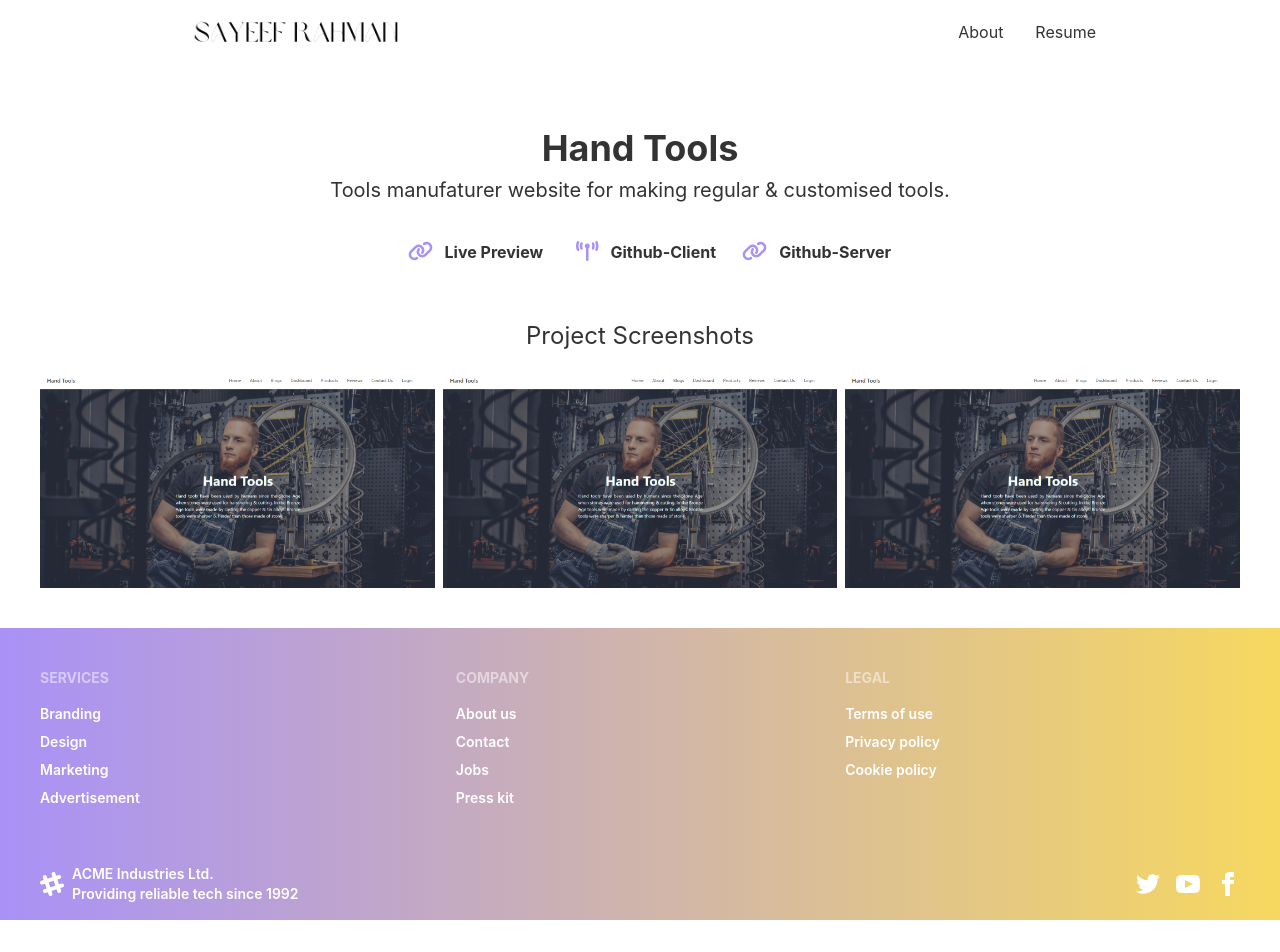
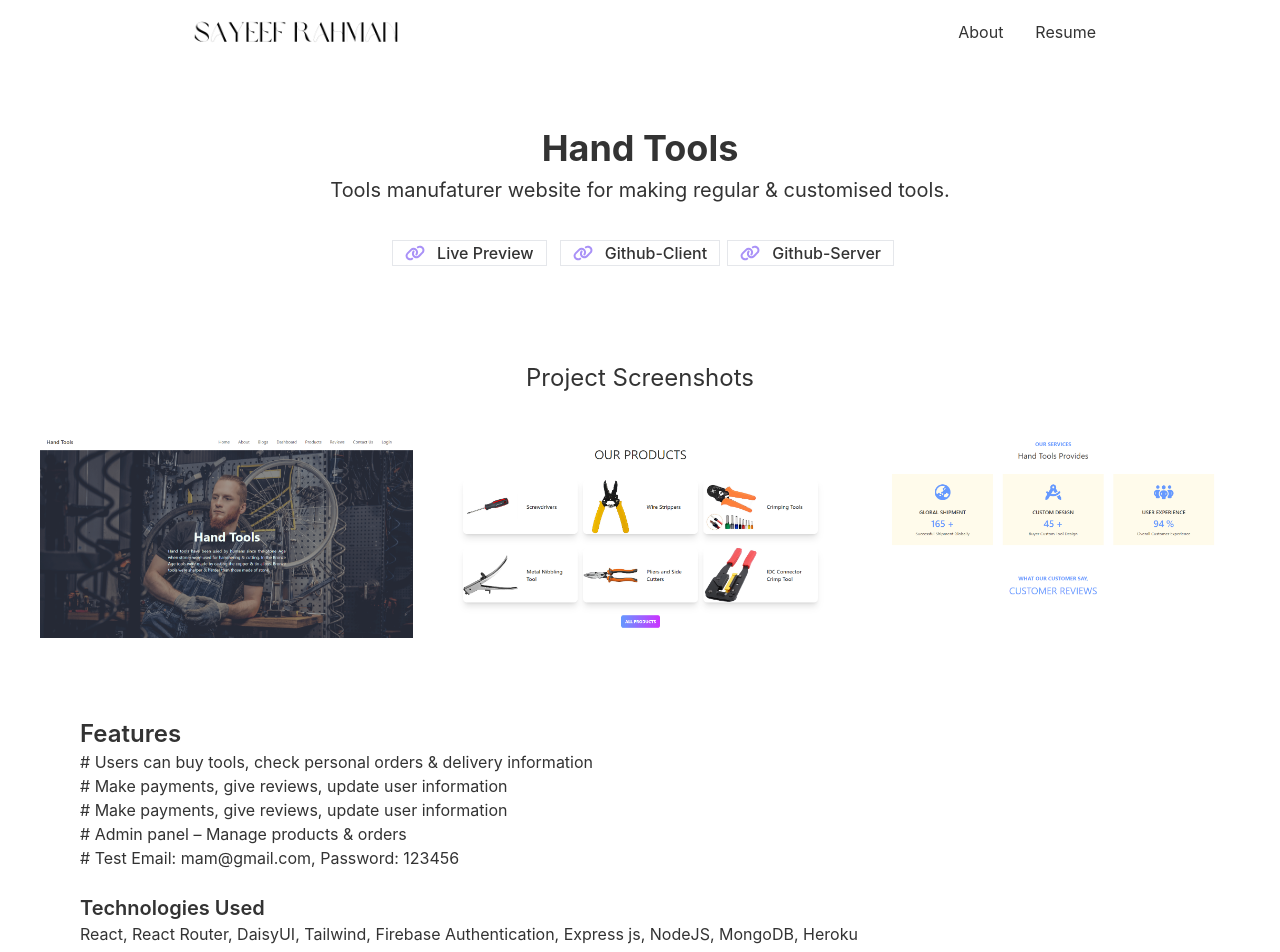
Before and after one commit to sayeef-rahman/sayeef-rahman-portfolio-website, a React (Create React App) app: page /projects/hand-tools in a window 1280 px wide. Shown: the top 952 px of the page. Before the commit the page ends 920 px from the top, so only its background shows below. Built offline with nearby package versions, Linux system fonts and the light colour scheme.

Commit message:
hand tools project details end

```diff
--- a/src/Pages/Home/HandTools.js
+++ b/src/Pages/Home/HandTools.js
@@ -1,7 +1,9 @@
 import React from 'react';
 import hand_tools from '../../assets/project1.png'
+import hand_tools2 from '../../assets/handtools1.jpg'
+import hand_tools3 from '../../assets/handtools2.jpg'
 import { FontAwesomeIcon } from '@fortawesome/react-fontawesome';
-import { faLink, faBroadcastTower } from '@fortawesome/free-solid-svg-icons';
+import { faLink } from '@fortawesome/free-solid-svg-icons';
 
 const HandTools = () => {
     return (
@@ -13,24 +15,46 @@ const HandTools = () => {
             <div className='grid lg:grid-cols-3 text-center lg:mx-96 my-5'>
                 {/* Live Preview */}
                 <div className='my-4'>
-                    <a href="https://hand-tools-50644.web.app/" target={'_blank'} className='font-bold'> <FontAwesomeIcon icon={faLink} className="text-primary px-3 text-xl"></FontAwesomeIcon>Live Preview</a>
+                    <button className='border'>
+                        <a href="https://hand-tools-50644.web.app/" target={'_blank'} className='font-bold font-medium pr-3'> <FontAwesomeIcon icon={faLink} className="text-primary px-3"></FontAwesomeIcon>Live Preview</a>
+                    </button>
                 </div>
 
                 {/* Github Client */}
                 <div className='my-4'>
-                    <a href="https://hand-tools-50644.web.app/" target={'_blank'} className='font-bold'> <FontAwesomeIcon icon={faBroadcastTower} className="text-primary px-3 text-xl"></FontAwesomeIcon>Github-Client </a>
+                    <button className='border'>
+                        <a href="https://github.com/sayeef-rahman/hand-tools-client" target={'_blank'} className='font-bold font-medium pr-3'> <FontAwesomeIcon icon={faLink} className="text-primary px-3"></FontAwesomeIcon>Github-Client</a>
+                    </button>
                 </div>
 
                 {/* Github Server */}
                 <div className='my-4'>
-                    <a href="https://hand-tools-50644.web.app/" target={'_blank'} className='font-bold'> <FontAwesomeIcon icon={faLink} className="text-primary px-3 text-xl"></FontAwesomeIcon>Github-Server</a>
+                    <button className='border'>
+                        <a href="https://github.com/sayeef-rahman/hand-tools-server" target={'_blank'} className='font-bold font-medium pr-3'> <FontAwesomeIcon icon={faLink} className="text-primary px-3"></FontAwesomeIcon>Github-Server</a>
+                    </button>
                 </div>
+
+
             </div>
-            <h1 className='text-2xl text-center mt-10'>Project Screenshots</h1>
-            <div className='grid lg:grid-cols-3 md:grid-cols-2 sm:grid-cols-1 gap-2 mx-10 mt-5 mb-10'>
+            <h1 className='text-2xl text-center mt-20 lg:mb-10'>Project Screenshots</h1>
+            <div className='grid lg:grid-cols-3 md:grid-cols-2 sm:grid-cols-1 gap-10 mx-10 mt-5 mb-10'>
                 <img src={hand_tools} alt="" />
-                <img src={hand_tools} alt="" />
-                <img src={hand_tools} alt="" />
+                <img src={hand_tools2} alt="" />
+                <img src={hand_tools3} alt="" />
+            </div>
+
+            <div className='lg:ml-20 lg:mb-52 mx-4 mb-20'>
+                <h1 className='text-2xl font-semibold mt-20'>Features</h1>
+                <ul className='text-justify'>
+                    <li># Users can buy tools, check personal orders & delivery information</li>
+                    <li># Make payments, give reviews, update user information</li>
+                    <li># Make payments, give reviews, update user information</li>
+                    <li># Admin panel – Manage products & orders</li>
+                    <li># Test Email: mam@gmail.com, Password: 123456</li>
+                </ul>
+                <h1 className='text-xl font-semibold mt-6'>Technologies Used</h1>
+                <p className='text-justify'>React, React Router, DaisyUI, Tailwind, Firebase Authentication, Express js,
+                    NodeJS, MongoDB, Heroku</p>
             </div>
         </div>
     );
```
Also changed, not shown: src/assets/handtools1.jpg (added), src/assets/handtools2.jpg (added).
